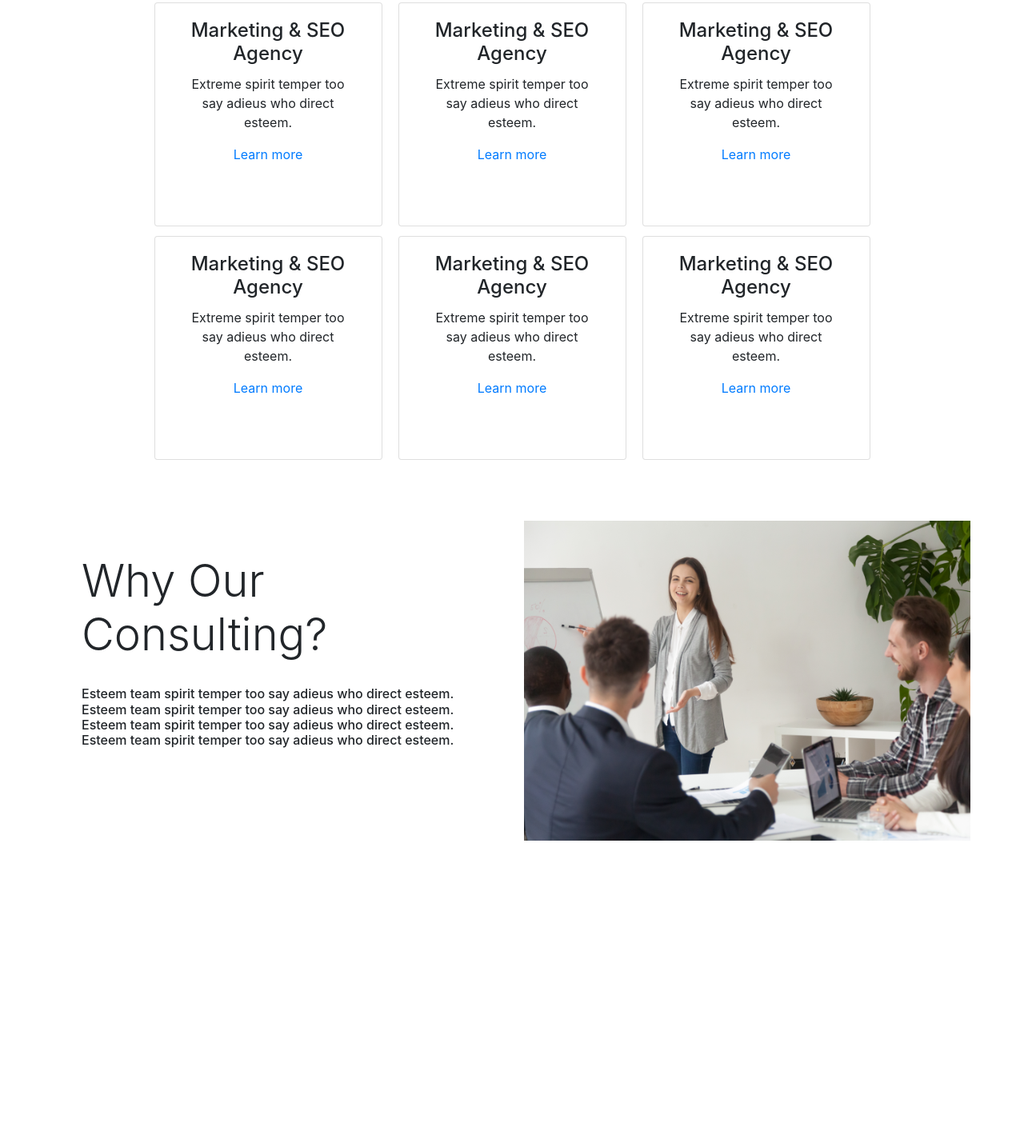
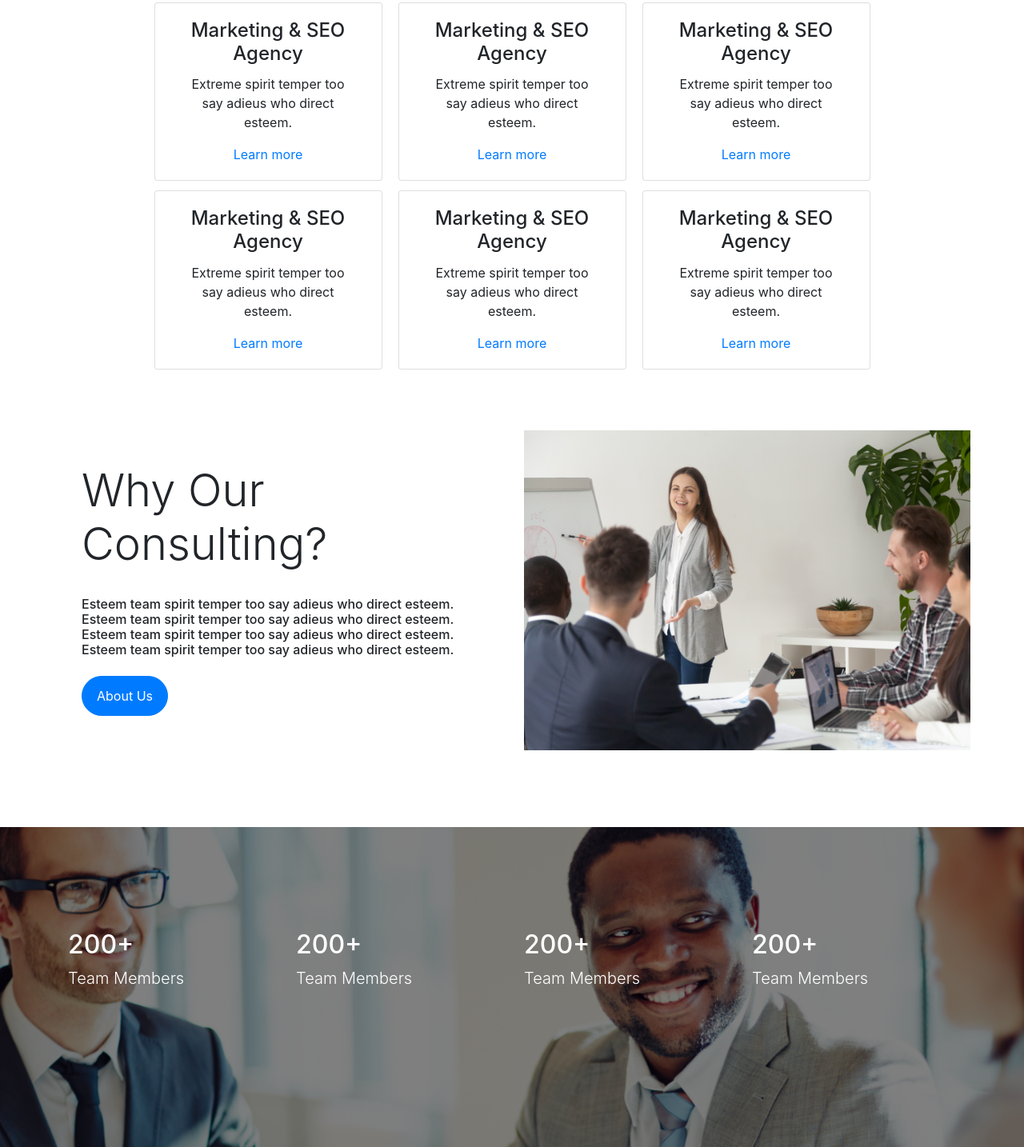
Before and after one commit to Neel630/Conbusi_Template, a plain HTML site: page index.html in a window 1280 px wide. Shown: the part 807-2241 px from the top of the page at 80% size. Before the commit the page ends 1954 px from the top, so only its background shows below. Drawn offline with nearby package versions, Linux system fonts and the light colour scheme.

Commit message:
Added Analysis of company

```diff
--- a/css/style.css
+++ b/css/style.css
@@ -1,7 +1,6 @@
 /* Backgroung header image */
 .headerBackgroung{
     background: linear-gradient(rgba(0,0,0,0.5),rgba(0,0,0,0.5)),url(../images/banner/banner_2.png);
-    background-size: 100%;
     height: 70vh;
     background-repeat: no-repeat;
     max-width: 100%;
@@ -35,13 +34,14 @@ border: none;
 }
 
 #roundButton{
-    padding: 12px 14px;
+    padding: 12px 18px;
     border-radius: 30px;
+    margin: 15px 0px;
 }
 
 .aboutUsBox{
-    width: 300px;
-    height: 280px;
+    /* width: 300px; */
+    height: auto;
 }
 
 .imageAboutUs{
@@ -53,3 +53,18 @@ border: none;
     margin-top: 8%;
     margin-bottom: 6%;
 }
+
+.analysisBg{
+    background: linear-gradient(rgba(0,0,0,0.5),rgba(0,0,0,0.5)),url(../images/about/counter.png);
+    background-size: 100%;
+    height: 50vh;
+    background-repeat: no-repeat;
+    max-width: 100%;
+    color: white;
+    background-size: cover;
+    background-position: 50% 50%;
+}
+
+.analysisContainer{
+    padding-top: 10%;
+}
--- a/index.html
+++ b/index.html
@@ -28,7 +28,7 @@
         </div>
     </div>
     <div class="headerBackgroung">
-        <nav class="navbar navbar-expand-md sticky-top">
+        <nav class="navbar navbar-expand-md sticky-top navbar-light">
         <div class="container">
             <a href="#" class="navbar-brand">
                 <img src="./images/logo.png" alt="">
@@ -95,42 +95,42 @@
     <div class="container">
         <div class="display-4 d-flex justify-content-center margin-aboutUs">What we do?</div>
         <div class="row card-columns d-flex justify-content-center text-center">
-            <div class="card aboutUsBox col-sm-3">
+            <div class="card aboutUsBox col-md-5 col-lg-3 ">
                 <div class="card-body">
                     <h4 class="card-title">Marketing & SEO Agency</h4>
                     <p class="card-text">Extreme spirit temper too say adieus who direct esteem.</p>
                     <a href="#">Learn more</a>
                 </div>
             </div>
-            <div class="card aboutUsBox col-sm-3">
+            <div class="card aboutUsBox col-md-5 col-lg-3 ">
                 <div class="card-body">
                     <h4 class="card-title">Marketing & SEO Agency</h4>
                     <p class="card-text">Extreme spirit temper too say adieus who direct esteem.</p>
                     <a href="#">Learn more</a>
                 </div>
             </div>
-            <div class="card aboutUsBox col-sm-3">
+            <div class="card aboutUsBox col-md-5 col-lg-3 ">
                 <div class="card-body">
                     <h4 class="card-title">Marketing & SEO Agency</h4>
                     <p class="card-text">Extreme spirit temper too say adieus who direct esteem.</p>
                     <a href="#">Learn more</a>
                 </div>
             </div>
-            <div class="card aboutUsBox col-sm-3">
+            <div class="card aboutUsBox col-md-5 col-lg-3 ">
                 <div class="card-body">
                     <h4 class="card-title">Marketing & SEO Agency</h4>
                     <p class="card-text">Extreme spirit temper too say adieus who direct esteem.</p>
                     <a href="#">Learn more</a>
                 </div>
             </div>
-            <div class="card aboutUsBox col-sm-3">
+            <div class="card aboutUsBox col-md-5 col-lg-3 ">
                 <div class="card-body">
                     <h4 class="card-title">Marketing & SEO Agency</h4>
                     <p class="card-text">Extreme spirit temper too say adieus who direct esteem.</p>
                     <a href="#">Learn more</a>
                 </div>
             </div>
-            <div class="card aboutUsBox col-sm-3">
+            <div class="card aboutUsBox col-md-5 col-lg-3">
                 <div class="card-body">
                     <h4 class="card-title">Marketing & SEO Agency</h4>
                     <p class="card-text">Extreme spirit temper too say adieus who direct esteem.</p>
@@ -145,6 +145,9 @@
             <div class="col-sm-6">
                 <div class="display-4 margin-aboutUs">Why Our Consulting?</div>
                 <h6>Esteem team spirit temper too say adieus who direct esteem. Esteem team spirit temper too say adieus who direct esteem. Esteem team spirit temper too say adieus who direct esteem. Esteem team spirit temper too say adieus who direct esteem.</h6>
+                <div class="btn btn-primary" id="roundButton">
+                    About Us
+                </div>
             </div>
             <div class="col-sm-6 imageAboutUs">
                 <img class="image-fluid" src="./images/service/about.png">
@@ -152,6 +155,30 @@
         </div>
     </div>
 
+    <div class="analysisBg">
+        <div class="container analysisContainer">
+            <div class="row">
+            <div class="col-md-3 col-sm-6">
+                <h2>200+</h2>
+                <p class="lead">Team Members</p>
+            </div>
+            <div class="col-md-3 col-sm-6">
+                <h2>200+</h2>
+                <p class="lead">Team Members</p>
+            </div>
+            <div class="col-md-3 col-sm-6">
+                <h2>200+</h2>
+                <p class="lead">Team Members</p>
+            </div>
+            <div class="col-md-3 col-sm-6">
+                <h2>200+</h2>
+                <p class="lead">Team Members</p>
+            </div>
+            </div>
+        </div>
+    </div>
+
+
 </body>
 <script src="https://ajax.googleapis.com/ajax/libs/jquery/3.4.1/jquery.min.js"></script>
 <script src="https://cdnjs.cloudflare.com/ajax/libs/popper.js/1.16.0/umd/popper.min.js"></script>
```
